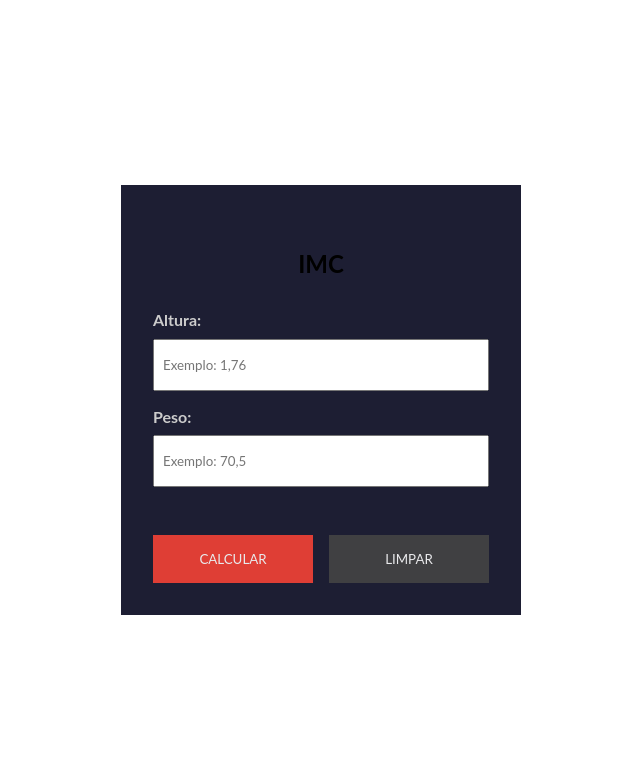
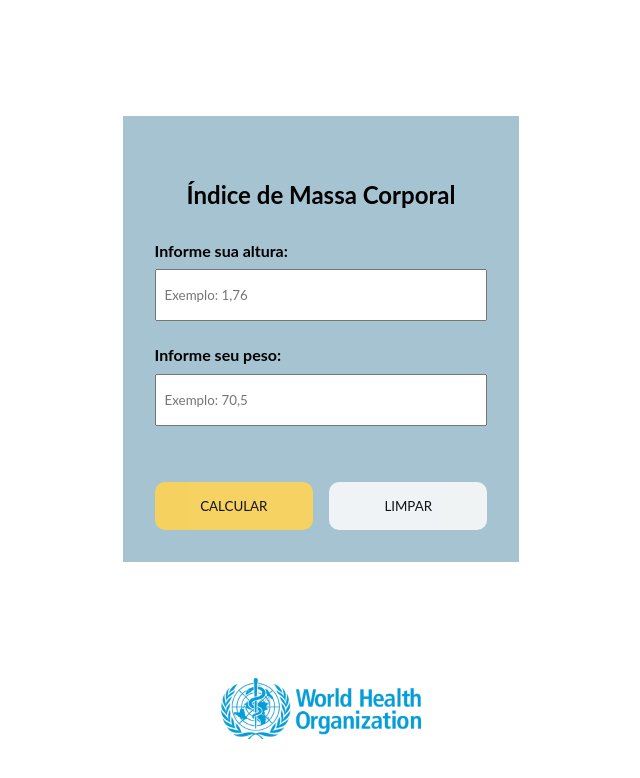
Before and after one commit to jurek-dev/calculadora-imc, a plain HTML site: page index.html in a window 1280 px wide. Shown: the whole page, without its empty margins (319-959 px from the left). Drawn offline with Linux system fonts and the light colour scheme.

Commit message:
Updated files

```diff
--- a/css/styles.css
+++ b/css/styles.css
@@ -7,11 +7,24 @@
 
 body {
     background-color: #fff;
+    min-height: 100vh;
     display: flex;
+    flex-direction: column;
     justify-content: center;
     align-items: center;
-    min-height: 100vh;
-    color: #000;
+}
+
+header {
+    margin-top: auto;
+}
+
+main {
+    margin: auto 0;
+}
+
+footer {
+    margin: auto 0;
+    align-items: center;
 }
 
 .hide {
@@ -19,10 +32,8 @@ body {
 }
 
 .container {
-    min-width: 400px;
-    height: 100%;
-    min-height: 400px;
-    background-color: #1d1e33;
+    width: 100%;
+    background-color: #a5c3d1;
     padding: 2rem;
 }
 
@@ -30,6 +41,7 @@ body {
 
 #calc-container h2 {
     text-align: center;
+    color: #000;
     padding: 2rem;
 }
 
@@ -48,12 +60,13 @@ body {
 
 .form-control label {
     font-weight: bold;
+    color: #000;
     margin-bottom: .6rem;
-    color: #ccc;
 }
 
 .form-control input {
     padding: 1rem .5rem;
+    margin-bottom: .5rem;
 }
 
 .action-control {
@@ -66,9 +79,10 @@ body {
 button {
     text-transform: uppercase;
     padding: 1rem 1.5rem;
-    background-color: #F44236;
+    background-color: #fed455;
     border: none;
-    color: #fff;
+    color: #000;
+    border-radius: 10px;
     cursor: pointer;
     opacity: 0.9;
     flex: 1;
@@ -79,7 +93,7 @@ button:hover {
 }
 
 #clear-btn {
-    background-color: #444;;
+    background-color: #F9F9F9;
 }
 
 /* Table */
@@ -97,12 +111,12 @@ button:hover {
 
 #imc-info {
     font-size: 1.4rem;
-    color: #ccc;
+    color: #000;
 }
 
 #result-container h3 {
     margin-top: 1rem;
-    color: #dfdfdf;
+    color: #000;
 }
 
 #imc-table {
@@ -112,7 +126,7 @@ button:hover {
 
 .table-header {
     font-weight: bold;
-    color: #ccc;
+    color: #000;
 }
 
 .table-header,
--- a/index.html
+++ b/index.html
@@ -14,17 +14,16 @@
 </head>
 <body>
     <header>
-
     </header>
 
     <main>
         <div class="container">
             <div id="calc-container">
-                <h2>IMC</h2>
+                <h2>Índice de Massa Corporal</h2>
                 <form id="imc-form">
                     <div class="form-inputs">
                         <div class="form-control">
-                            <label for="height">Altura:</label>
+                            <label for="height">Informe sua altura:</label>
                             <input
                                 type="text"
                                 name="height"
@@ -33,7 +32,7 @@
                             />
                         </div>
                         <div class="form-control">
-                            <label for="weight">Peso:</label>
+                            <label for="weight">Informe seu peso:</label>
                             <input
                                 type="text"
                                 name="weight"
@@ -66,6 +65,9 @@
     </main>
 
     <footer>
+        <div class="who-logo">
+            <img src="assets/who-logo.png" alt="" width="200px">
+        </div>
     </footer>
 </body>
 </html>
```
